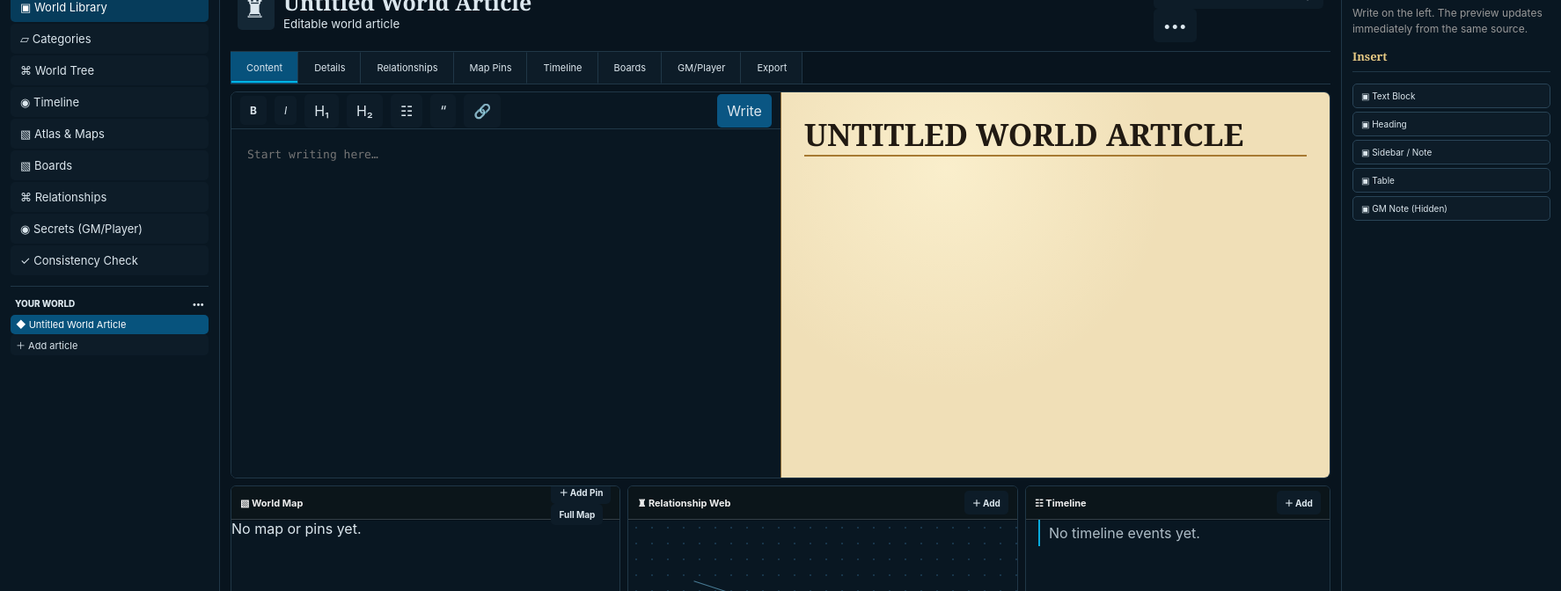
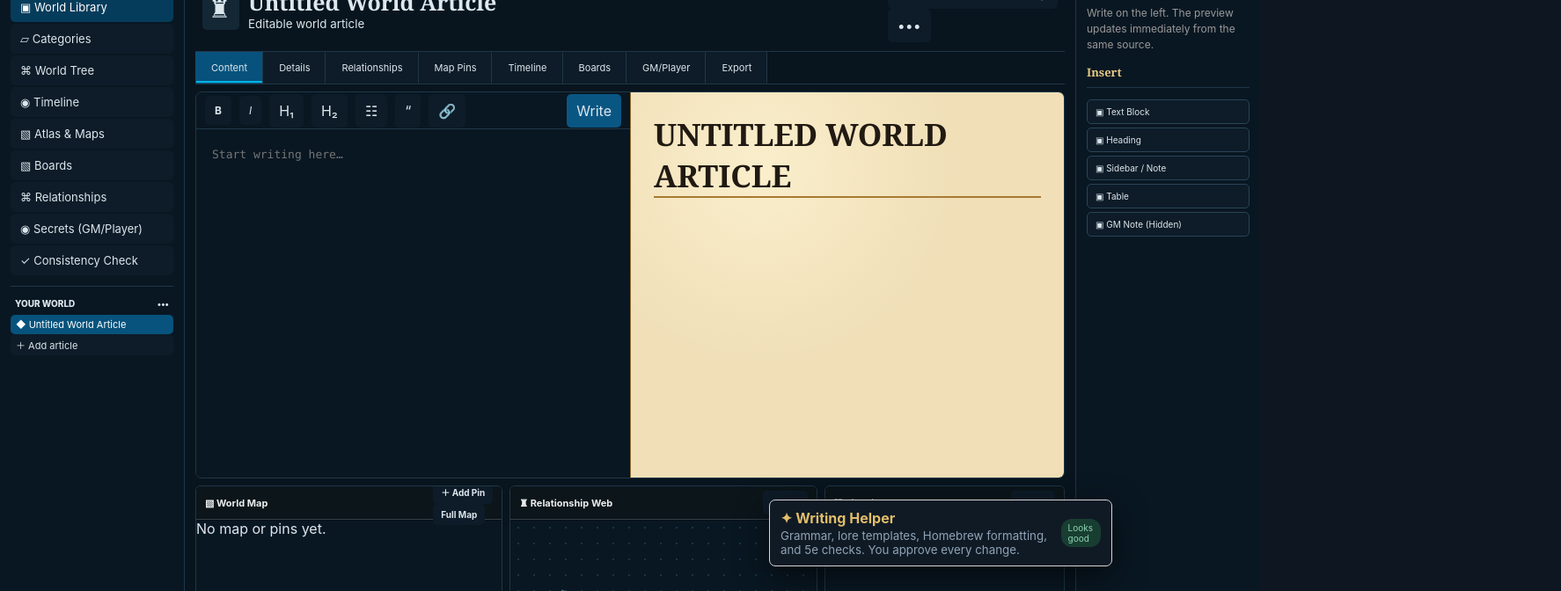
Before and after one commit to siller94-art/RPG-Book-Builder, a React (Vite) app: page / in a window 1280 px wide. Shown: the part 128-800 px from the top of the page at 88% size, 1774 px wide, since content can reach past the window. Built offline with nearby package versions, Linux system fonts and the light colour scheme.

Commit message:
Make World Creator fit smaller windows

```diff
--- a/src/styles.css
+++ b/src/styles.css
@@ -219,3 +219,10 @@ nav button,.quality{background:#13283a;border-color:#3e607b;color:#fff}.quality{
  .printPaper:last-child{break-after:auto!important}
  @page{margin:0}
 }
+
+/* Responsive desktop fit + dedicated workspaces + visible writing helper */
+.workspace-world .writingHelper{display:block!important;position:fixed;right:16px;bottom:16px;z-index:40;width:min(390px,calc(100vw - 32px));max-height:42vh;overflow:auto;box-shadow:0 10px 35px #0009}
+.dedicatedWorkspace{margin:18px;min-height:calc(100vh - 110px);border:1px solid #2b4356;border-radius:8px;background:#0b1721;color:#dce7ee;padding:24px}.dedicatedWorkspace h1{margin-top:0;color:#e7ca84;font-family:Georgia,serif}
+@media(max-width:1400px){.lockedWorld{grid-template-columns:210px minmax(0,1fr) 210px}.splitEditor{grid-template-columns:minmax(0,1fr) minmax(0,1fr)}.workspace-world>header>b{min-width:155px;font-size:17px}.workspace-world .workspaceNav button{padding:0 8px!important;font-size:10px}.workspace-world>header>nav button{padding:7px;font-size:10px}.workspace-world>header>nav select{max-width:95px;font-size:10px}}
+@media(max-width:1100px){.lockedWorld{grid-template-columns:175px minmax(0,1fr)}.worldInspector{display:none}.worldCenter{min-width:0}.splitEditor{grid-template-columns:1fr;height:auto}.lockedPreview{border-left:0;border-top:1px solid #8f6c35;min-height:320px}.worldBottom{grid-template-columns:1fr}.worldBottom>section{min-height:220px}.workspace-world>header{overflow-x:auto}.workspace-world .workspaceNav{min-width:max-content}.workspace-world>header>nav{min-width:max-content}}
+@media(max-width:800px){.lockedWorld{grid-template-columns:1fr}.worldRail{display:none}.worldCenter{padding:6px}.articleHead h1{font-size:20px}.articleTabs button{padding:8px 10px}.workspace-world>header>b{display:none}.workspace-world .writingHelper{right:8px;bottom:8px;width:calc(100vw - 16px)}}
```
